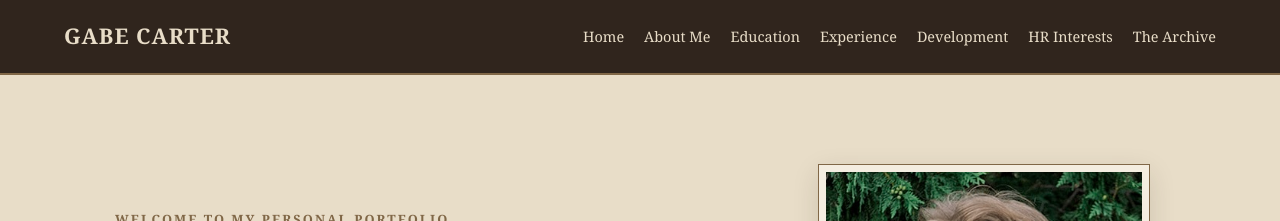
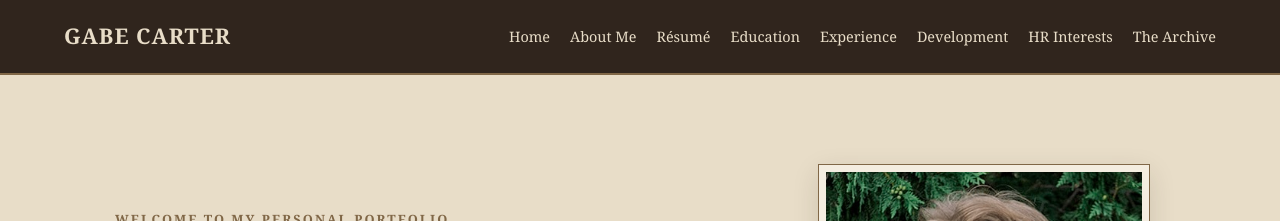
Before and after one commit to RealGeekfI/realgeekfi.github.io, a Jekyll site: the page index.html, which Jekyll copies as it is, in a window 1280 px wide and 900 px high. Shown: the top 221 px of the window. Built offline with Jekyll 4.4.1, drawn with Linux system fonts in a browser that asks for light colours.

Commit message:
Update index.html

```diff
--- a/index.html
+++ b/index.html
@@ -319,6 +319,7 @@
       <ul class="nav-links">
         <li><a href="index.html">Home</a></li>
         <li><a href="about.html">About Me</a></li>
+        <li><a href="resume.html">Résumé</a></li>
         <li><a href="education.html">Education</a></li>
         <li><a href="experience.html">Experience</a></li>
         <li><a href="development.html">Development</a></li>
```
